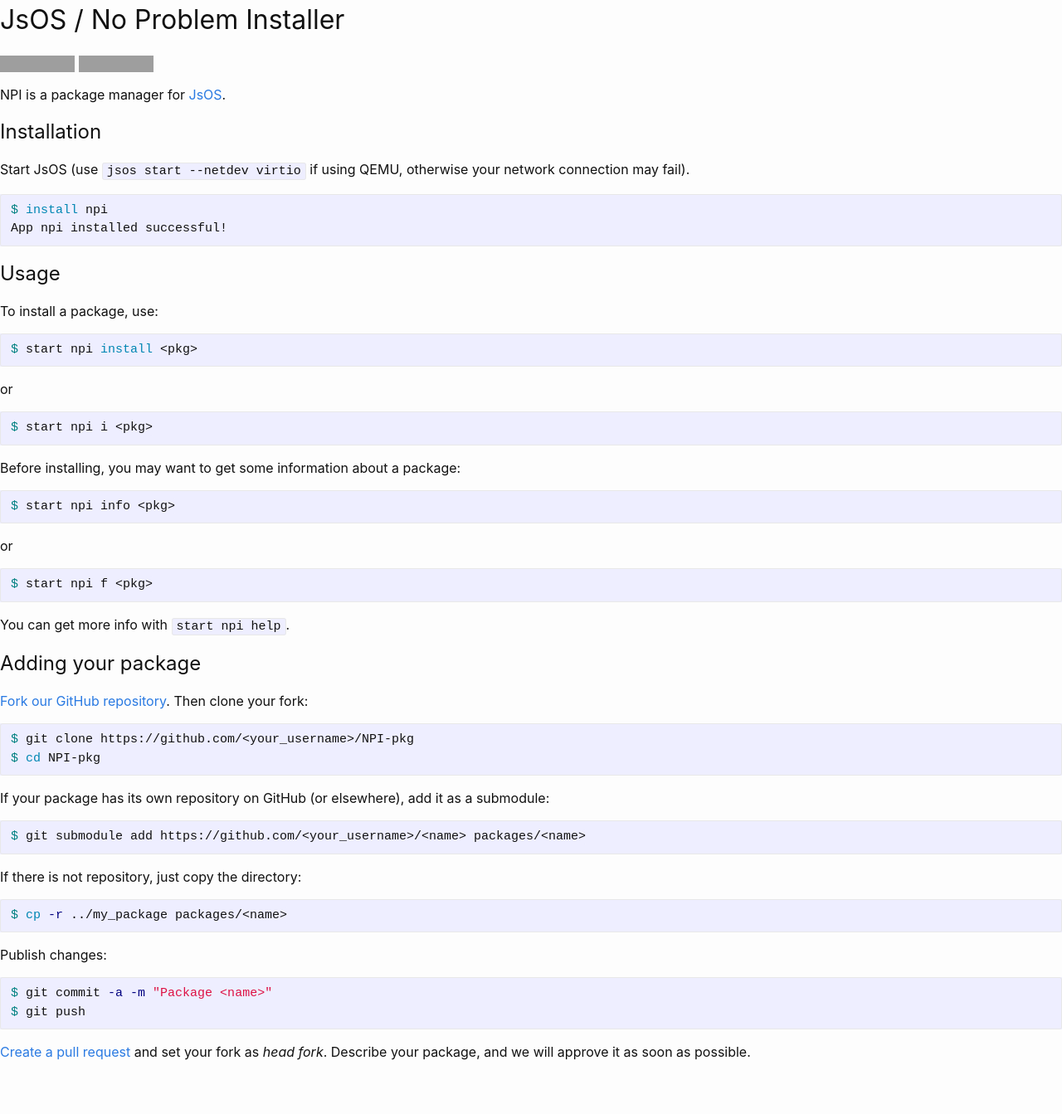
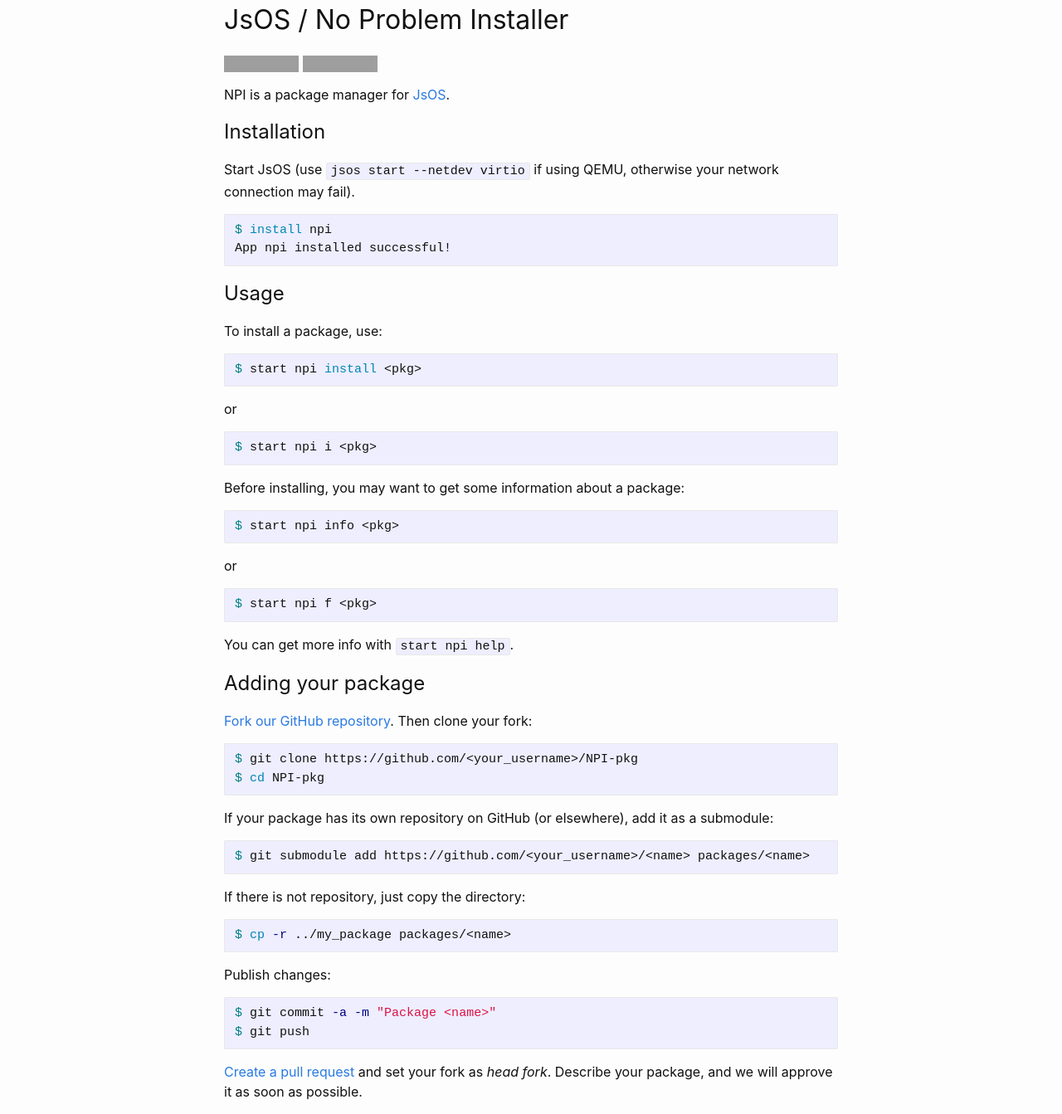
Before and after one commit to JsOS-Team/NPI-pkg, a Jekyll site: the page built from index.md, in a window 1280 px wide. Shown: the whole page at 83% size. Built offline with Jekyll 4.4.1, drawn with Linux system fonts in a browser that asks for light colours; comment, search, counter and statistics services are not loaded; our own code applies the rules of GitHub Pages for plain Markdown files; before the commit the page ends 1295 px from its top, so only the background shows below that; grey boxes are pictures that could not be loaded.

Commit message:
Fix class name

```diff
--- a/_layouts/default.html
+++ b/_layouts/default.html
@@ -9,7 +9,7 @@
     <title>JsOS / No Problem Installer</title>
   </head>
   <body>
-    <div class="container-lg px-3 my-5 markdown-body">
+    <div class="wrapper">
       {{ content }}
     </div>
     <script src="https://cdnjs.cloudflare.com/ajax/libs/anchor-js/4.1.0/anchor.min.js" integrity="sha256-lZaRhKri35AyJSypXXs4o6OPFTbTmUoltBbDCbdzegg=" crossorigin="anonymous"></script>
```
